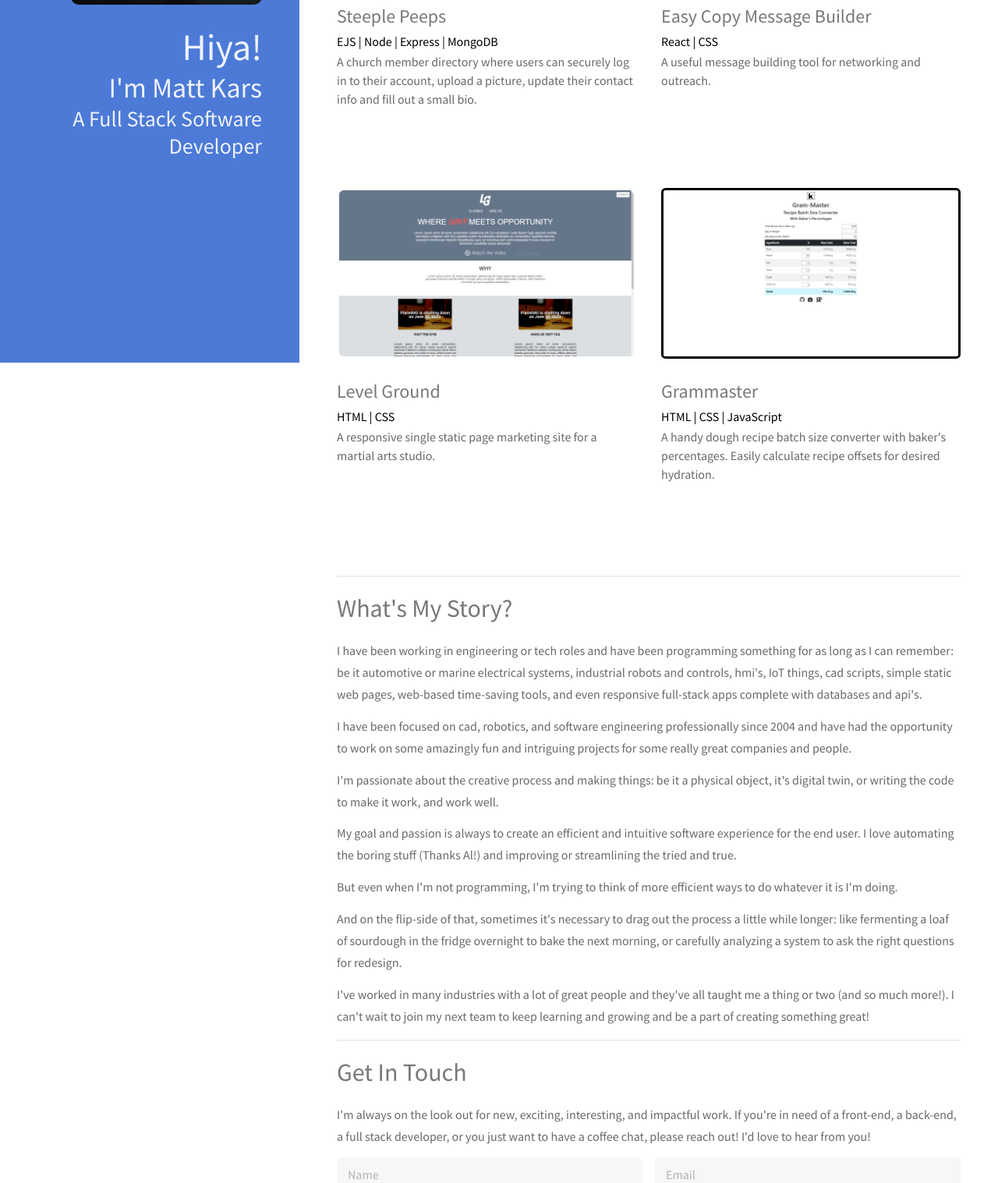
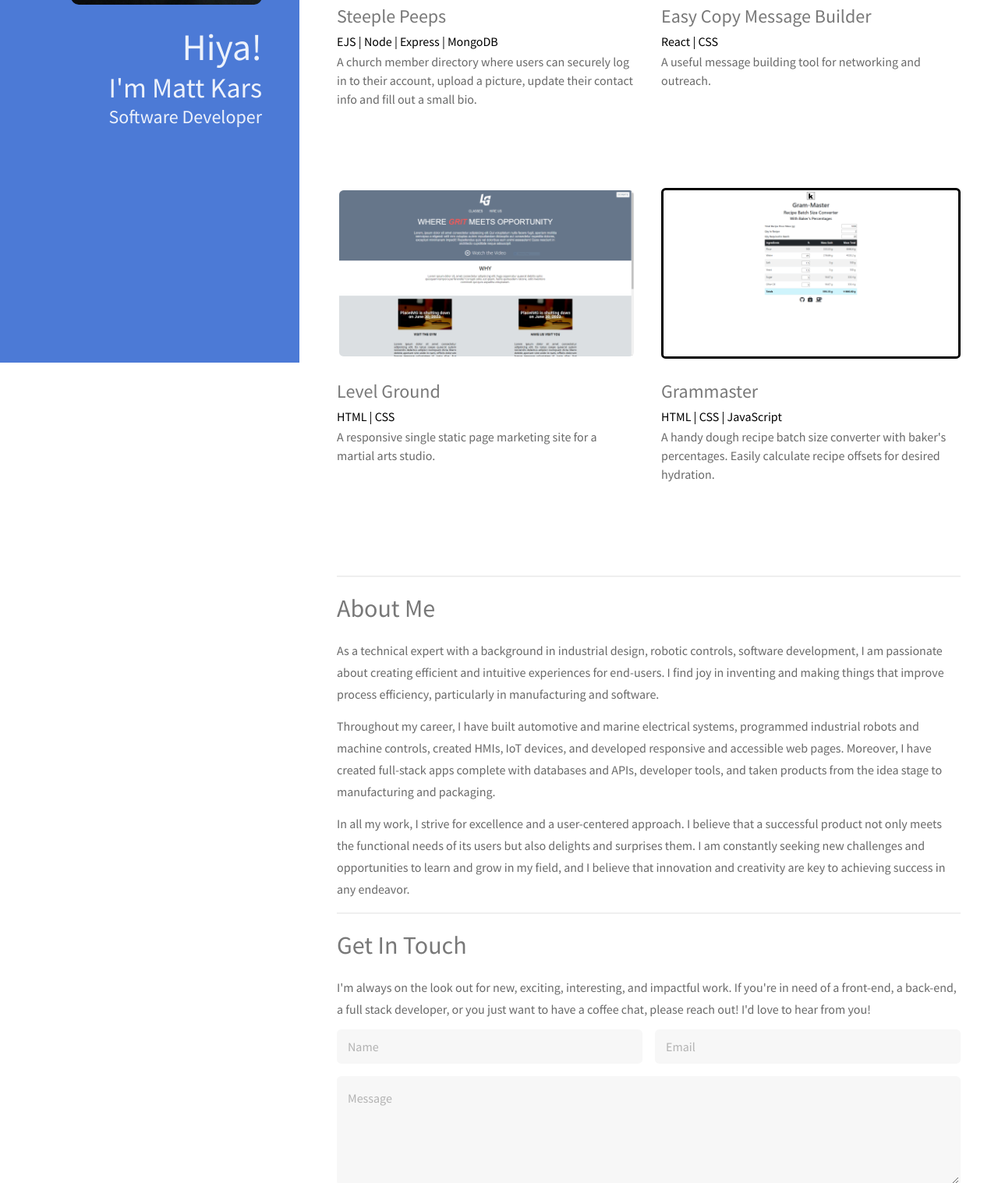
Before and after one commit to Karsyz/portfolio, a plain HTML site: page index.html in a window 1280 px wide. Shown: the part 335-1852 px from the top of the page at 78% size. Drawn offline with Linux system fonts and the light colour scheme.

Commit message:
updated about me

```diff
--- a/assets/css/main.css
+++ b/assets/css/main.css
@@ -1774,10 +1774,6 @@ input, select, textarea {
 		font-size: 1.1em;
 		margin-top: -0.8em;
 		line-height: 1.5em;
-	}
-
-	#header > div > h3 {
-		margin-bottom: 1em;
 	}
 
 	header h4 + p,
@@ -2623,13 +2619,15 @@ input, select, textarea {
 			font-size: 2.25em;
 			line-height: 1.25em;
 			margin: 0;
+			white-space: nowrap;
 		}
 
 		#header h3 {
 			color: rgba(255, 255, 255, 0.90);
-			font-size: 1.75em;
+			font-size: 1.5em;
 			line-height: 1.25em;
 			margin: 0;
+			white-space: nowrap;
 		}
 
 		#header .image.avatar {
@@ -2638,8 +2636,9 @@ input, select, textarea {
 		}
 
 		#header ul.icons {
-			margin: 0;
-		}
+			margin: 1em 0 0 0;
+		}
+
 
 /* Footer */
 
--- a/index.html
+++ b/index.html
@@ -14,7 +14,7 @@
 				<a href="#" class="image avatar"><img src="images/avatar.jpg" alt="" /></a>
 				<h1>Hiya!</h1>
 				<h2>I'm Matt Kars</h2>
-				<h3>A Full Stack Software Developer</h3>
+				<h3>Software Developer</h3>
 
 			</div>
 			<ul class="icons">
@@ -103,21 +103,13 @@
 
 
 			<section id="one">
-					<h2>What's My Story?</h2>
+					<h2>About Me</h2>
 
-					<p>I have been working in engineering or tech roles and have been programming something for as long as I can remember: be it automotive or marine electrical systems, industrial robots and controls, hmi's, IoT things, cad scripts, simple static web pages, web-based time-saving tools, and even responsive full-stack apps complete with databases and api's.
+					<p>As a technical expert with a background in industrial design, robotic controls, software development, I am passionate about creating efficient and intuitive experiences for end-users. I find joy in inventing and making things that improve process efficiency, particularly in manufacturing and software.</p>
 
-					<p>I have been focused on cad, robotics, and software engineering professionally since 2004 and have had the opportunity to work on some amazingly fun and intriguing projects for some really great companies and people.</p>
+					<p>Throughout my career, I have built automotive and marine electrical systems, programmed industrial robots and machine controls, created HMIs, IoT devices, and developed responsive and accessible web pages. Moreover, I have created full-stack apps complete with databases and APIs, developer tools, and taken products from the idea stage to manufacturing and packaging.</p>
 
-					<p>I'm passionate about the creative process and making things: be it a physical object, it's digital twin, or writing the code to make it work, and work well.</p>
-
-					<p>My goal and passion is always to create an efficient and intuitive software experience for the end user. I love automating the boring stuff (Thanks Al!) and improving or streamlining the tried and true.</p>
-
-					<p>But even when I'm not programming, I'm trying to think of more efficient ways to do whatever it is I'm doing.</p>
-
-					<p>And on the flip-side of that, sometimes it's necessary to drag out the process a little while longer: like fermenting a loaf of sourdough in the fridge overnight to bake the next morning, or carefully analyzing a system to ask the right questions for redesign.</p>
-
-					<p>I've worked in many industries with a lot of great people and they've all taught me a thing or two (and so much more!). I can't wait to join my next team to keep learning and growing and be a part of creating something great!</p>
+					<p>In all my work, I strive for excellence and a user-centered approach. I believe that a successful product not only meets the functional needs of its users but also delights and surprises them. I am constantly seeking new challenges and opportunities to learn and grow in my field, and I believe that innovation and creativity are key to achieving success in any endeavor.</p>
 			</section>
 
 
```
